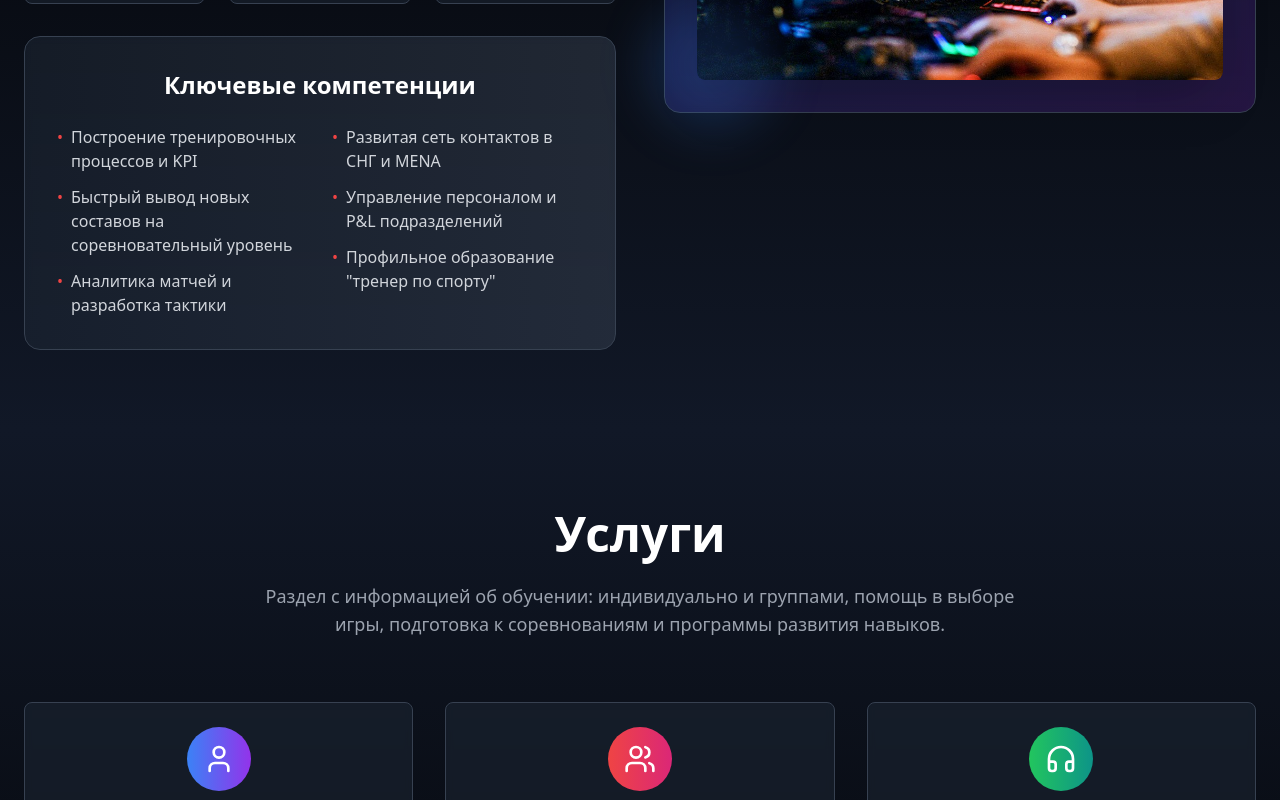
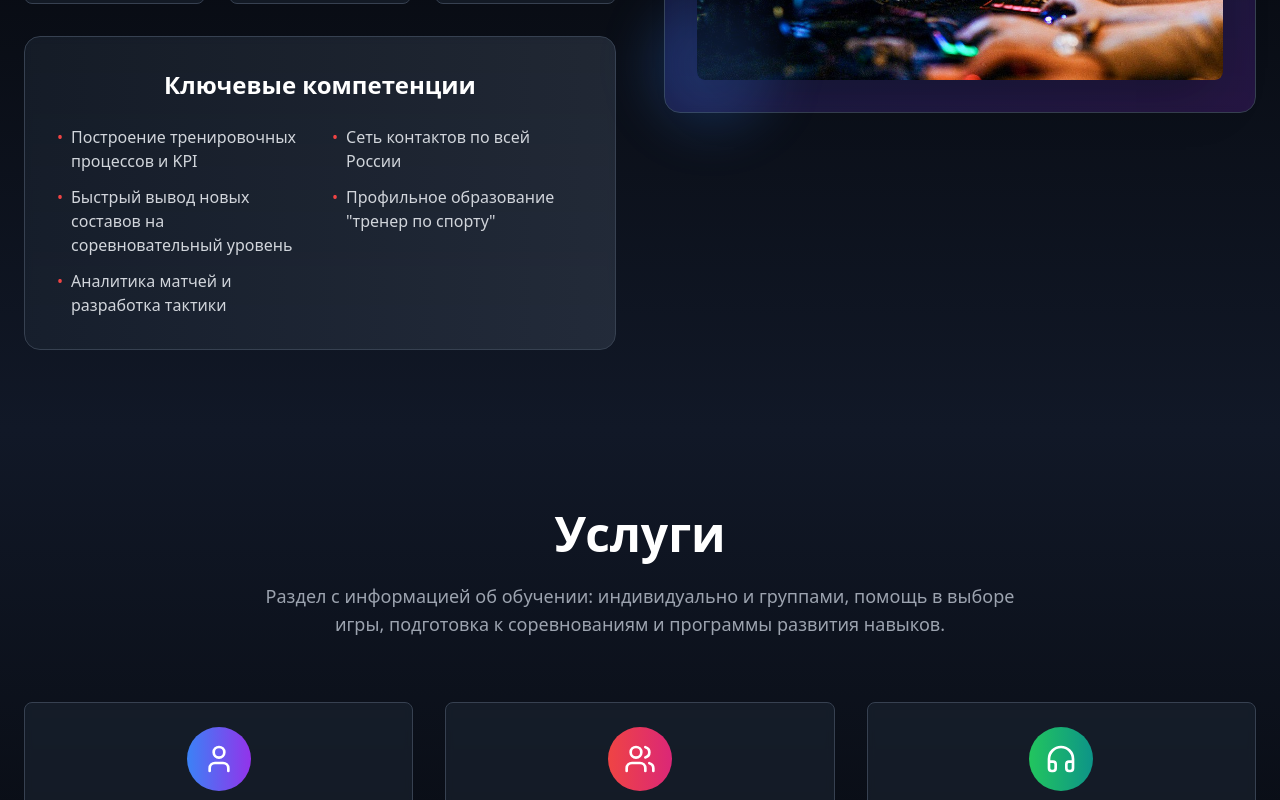
Before and after one commit to Tw1zzzzz/pixel-power-form, a React (Vite) app: page / in a window 1280 px wide. Shown: the part 1280-2080 px from the top of the page. Built offline with nearby package versions, Linux system fonts and the light colour scheme.

Commit message:
Update About and Achievements components, add .qoder to gitignore

```diff
--- a/src/components/About.tsx
+++ b/src/components/About.tsx
@@ -62,12 +62,9 @@ const About = () => {
                   <ul className="space-y-3">
                     <li className="flex items-start">
                       <span className="text-red-500 mr-2">•</span>
-                      Развитая сеть контактов в СНГ и MENA
+                      Сеть контактов по всей России
                     </li>
-                    <li className="flex items-start">
-                      <span className="text-red-500 mr-2">•</span>
-                      Управление персоналом и P&L подразделений
-                    </li>
+
                     <li className="flex items-start">
                       <span className="text-red-500 mr-2">•</span>
                       Профильное образование "тренер по спорту"
--- a/src/components/Achievements.tsx
+++ b/src/components/Achievements.tsx
@@ -37,7 +37,7 @@ const Achievements = () => {
     {
       icon: TrendingUp,
       title: "Управленческий опыт",
-      description: "Руководство филиалами, спортивное директорство, кризис-менеджмент",
+      description: "Руководство филиалами, спортивное директорство.",
       color: "from-teal-500 to-cyan-600"
     }
   ];
```
Also changed, not shown: 1 other file (tests, documents, lock files or other folders).
